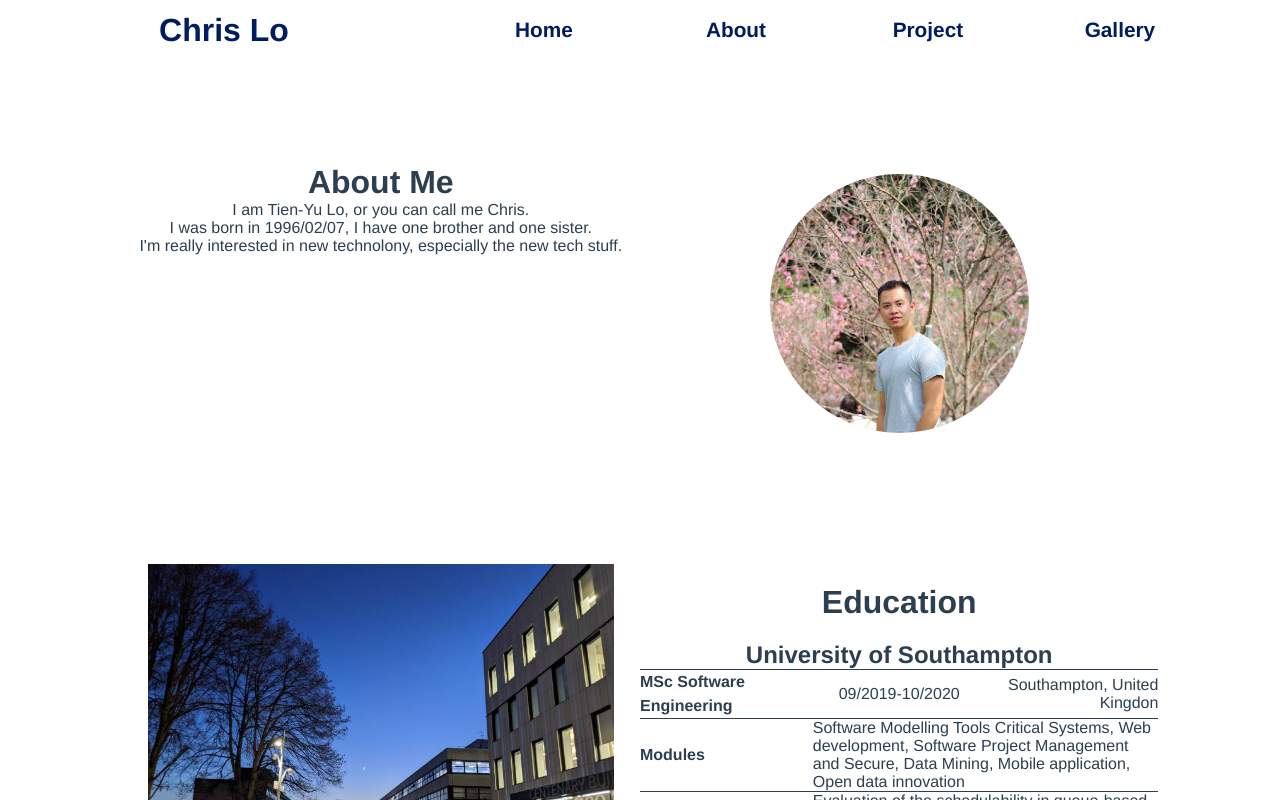
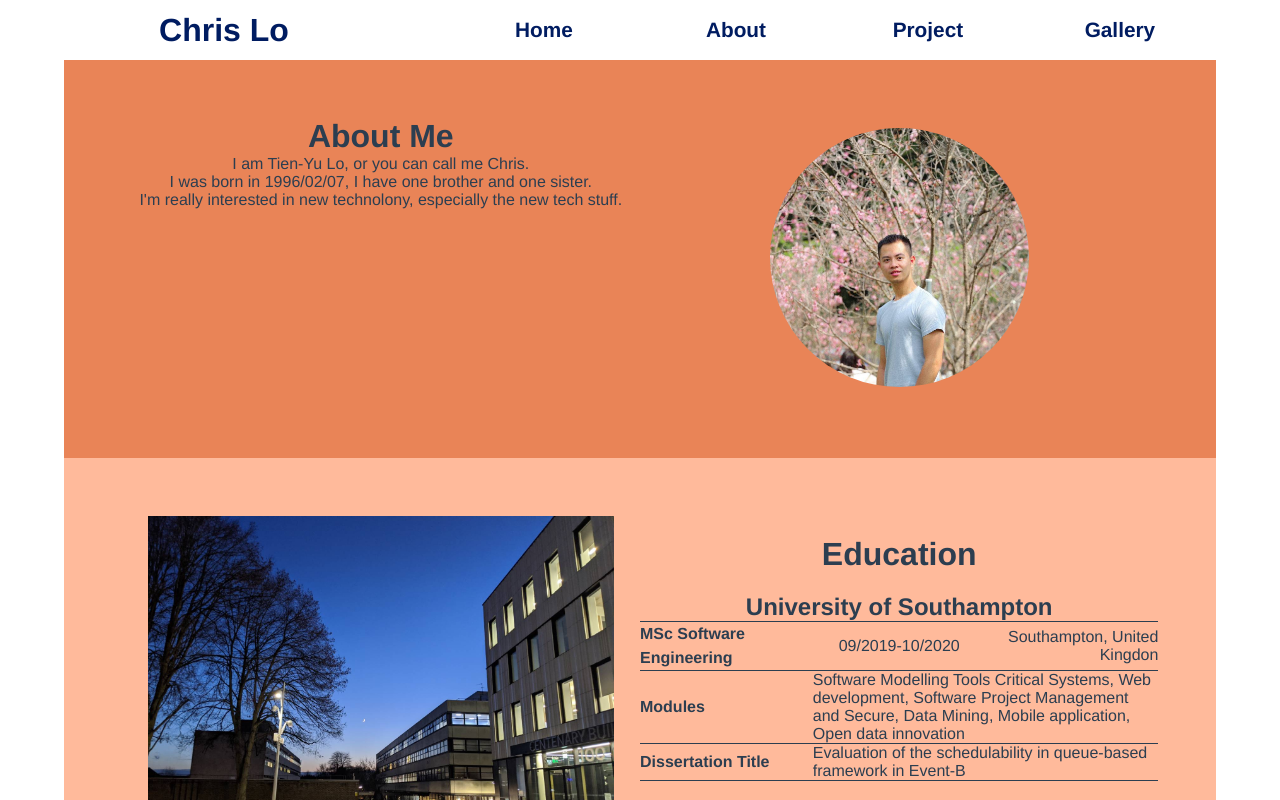
Before and after one commit to yoyo27429/chris_profile, a Vue app: page /about in a window 1280 px wide. Shown: the top 800 px of the page. Built offline with nearby package versions, Linux system fonts and the light colour scheme.

Commit message:
Change views layout

```diff
--- a/src/views/About.vue
+++ b/src/views/About.vue
@@ -1,7 +1,7 @@
 <script>
 import Education from "@/components/About/Education.vue";
 import Work from "@/components/About/Work.vue";
-import AboutMe from "@/components/About/AboutMe.vue"
+import AboutMe from "@/components/About/AboutMe.vue";
 export default {
   components: {
     Education,
@@ -13,14 +13,14 @@ export default {
 
 <template>
   <div class="container">
-    <div class="box">
+    <div class="box bg1">
       <AboutMe />
     </div>
-    <div class="box"></div>
-    <div class="box">
+    <!-- <div class="box"></div> -->
+    <div class="box bg2">
       <Education />
     </div>
-    <div class="box">
+    <div class="box bg3">
       <Work />
     </div>
   </div>
@@ -28,14 +28,24 @@ export default {
 
 <style lang="scss" scoped>
 .container {
-  margin-top: 164px;
+  margin-top: 60px;
   > .box {
     width: 90%;
-    margin: 50px 5% 50px 5%;
-    min-height: 150px;
+    padding: 5%;
+    // margin: 50px 5% 50px 5%;
+    min-height: 50px;
     display: block;
     // height: 100px;
-    // overflow: auto;
+    overflow: auto;
+  }
+  .bg1 {
+    background-color: #E98457;
+  }
+  .bg2 {
+    background-color: #FFAC87D3;
+  }
+  .bg3{
+    background-color: #D36330;
   }
 }
 </style>
--- a/src/views/Home.vue
+++ b/src/views/Home.vue
@@ -5,7 +5,7 @@ export default {
   components: {},
   setup() {
     const domH = computed(() => {
-      return `${window.innerHeight}px`;
+      return `${window.innerHeight-120}px`;
     });
     console.log(domH);
     return { domH };
--- a/src/views/Project.vue
+++ b/src/views/Project.vue
@@ -9,22 +9,21 @@ export default {
 };
 </script>
 <template>
-  <div class="container">
   <div class="subNav">
     <router-link to="/project/post">Postgraduated</router-link>
     <router-link to="/project/under">Undergraduated</router-link>
   </div>
+  <!-- <div class="container"> -->
     <router-view></router-view>
-  </div>
+  <!-- </div> -->
 </template>
 
 <style lang="scss" scoped>
-.container {
-  margin-top: 114px;
 .subNav {
   width: 50%;
   margin-left: 25%;
   height: 100px;
+  margin-top: 100px;
   > a {
     display: block;
     width: 40%;
@@ -32,18 +31,14 @@ export default {
     text-decoration: none;
     font-size: 2rem;
     float: left;
-      color: #fff;
-      background-color: #f7ab54;
-      border-radius: 2rem;
+    color: #d36330;
+    font-weight: bold;
+    // background-color: #f7ab54;
   }
 }
-  > .box {
-    width: 90%;
-    margin: 50px 5% 50px 5%;
-    min-height: 150px;
-    display: block;
-    // height: 100px;
-    // overflow: auto;
-  }
-}
+// .container {
+//   width: 100%;
+//   background-color: #256087;
+//   overflow: auto;
+// }
 </style>
```
Lines whose indentation alone changed are shown as unchanged.
